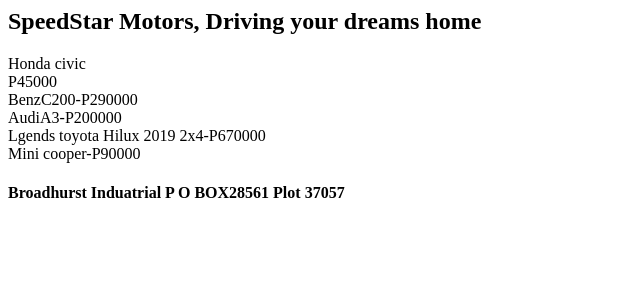
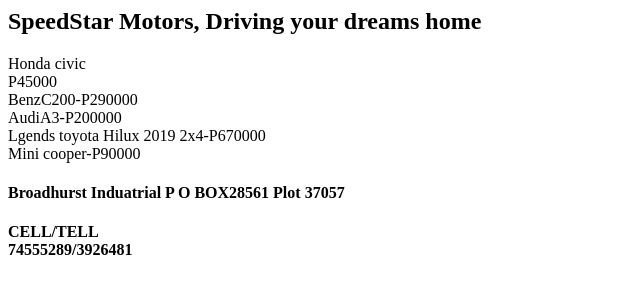
Before and after one commit to bida24-100/Pet-rescue, a plain HTML site: page index.html in a window 1280 px wide. Shown: the whole page, without its empty margins (0-640 px from the left). Drawn offline with Linux system fonts and the light colour scheme.

Commit message:
Update index.html

```diff
--- a/index.html
+++ b/index.html
@@ -6,5 +6,6 @@
 <h2>SpeedStar Motors, Driving your dreams home</h2>
 <p>Honda civic<br>P45000 <embed>  <br> BenzC200-P290000 <br> AudiA3-P200000 <br> Lgends toyota Hilux 2019 2x4-P670000<br> Mini cooper-P90000</p>
 <h4>Broadhurst Induatrial P O BOX28561 Plot 37057</h4>
+<h4>CELL/TELL<br>74555289/3926481</h4>
 </body>
 </html>
```
